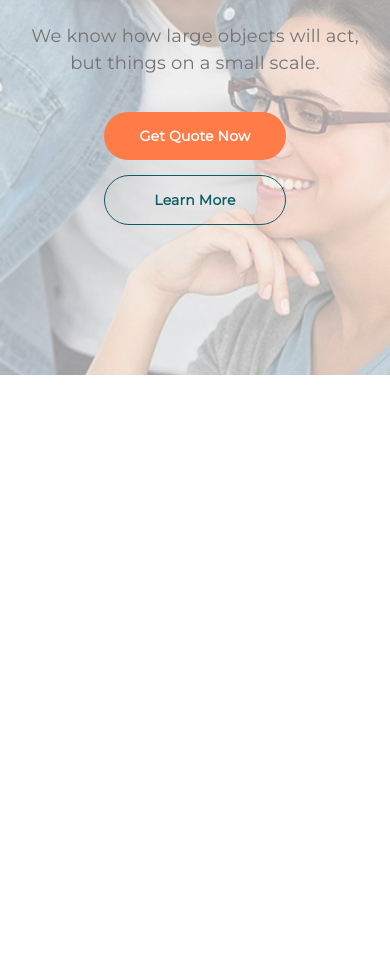
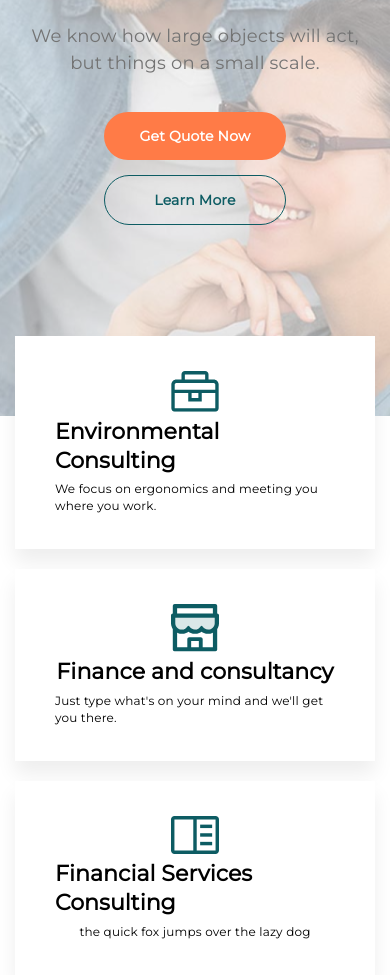
Before and after one commit to MelnicIvan/Relvise, a plain HTML site: page index.html in a window 390 px wide. Shown: the part 328-1303 px from the top of the page. Before the commit the page ends 844 px from the top, so only its background shows below. Drawn offline with Linux system fonts and the light colour scheme.

Commit message:
Section layout - services

```diff
--- a/assets/scss/media/_media.scss
+++ b/assets/scss/media/_media.scss
@@ -6,6 +6,21 @@
     .hero {
         &__background img {
             opacity: .4;
+        }
+    }
+
+    .services {
+        &__items {
+            flex-direction: column;
+            align-items: center;
+            gap: 20px;
+
+        }
+
+        &__item {
+            width: 80%;
+            align-items: center;
+            max-width: none;
         }
     }
 }
@@ -33,6 +48,16 @@
 
         &__subtitle {
             font-size: 18px;
+        }
+    }
+
+    .services {
+        &__item {
+            width: 100%;
+        }
+
+        &__items {
+            margin-top: -80px;
         }
     }
 }
@@ -126,6 +151,8 @@
     }
 
     .hero {
+        padding: 150px 0 191px 0;
+
         &info {
             gap: 20px;
         }
@@ -139,4 +166,17 @@
             font-size: 40px;
         }
     }
+
+    .item-services {
+        gap: 5px;
+
+        &__title {
+            font-size: 22px;
+
+        }
+
+        &__subtitle {
+            font-size: 12px;
+        }
+    }
 }
--- a/assets/scss/pages/_index.scss
+++ b/assets/scss/pages/_index.scss
@@ -6,10 +6,6 @@
     &__container {}
 
     &__info {
-
-        position: relative;
-        z-index: 5;
-
         display: flex;
         flex-direction: column;
         gap: 35px;
@@ -73,11 +69,53 @@
         left: 0;
         height: 100%;
         width: 100%;
+        z-index: -1;
 
-    & img{
-        object-position: right;
+        & img {
+            object-position: right;
+        }
     }
 }
 
+.services {
 
+    &__container {}
+
+    &__items {
+        display: flex;
+        margin-top: -110px;
+        gap:30px;
+    }
+
+    &__item {
+        max-width: 328px;
+        padding: 35px 40px;
+        background: #FFF;
+        box-shadow: 0px 13px 19px 0px rgba(0, 0, 0, 0.07);
+    }
 }
+
+.item-services {
+    display: flex;
+    flex-direction: column;
+    gap: 10px;
+
+
+    &__icon {}
+
+    &__title {
+        font-size: 24px;
+        font-style: normal;
+        font-weight: 700;
+        line-height: 133%;
+        letter-spacing: 0.1px;
+    }
+
+    &__subtitle {
+        font-size: 14px;
+        font-style: normal;
+        font-weight: 500;
+        line-height: 143%;
+        letter-spacing: 0.2px;
+    }
+}
--- a/index.html
+++ b/index.html
@@ -51,6 +51,36 @@
                     <img src="assets/img/index/hero-bg.jpg" alt="Background">
                 </div>
             </section>
+            <section class="services">
+                <div class="services__container">
+                    <div class="services__items">
+                        <div class="services__item item-services">
+                            <div class="item-services__icon"><img src="assets/img/index/sevices/01.svg" alt=""></div>
+                            <div class="item-services__title">Environmental
+                                Consulting</div>
+                            <div class="item-services__subtitle">We focus on ergonomics and
+                                meeting you where you work. </div>
+                        </div>
+                        <div class="services__item item-services">
+                            <div class="item-services__icon"><img src="assets/img/index/sevices/02.svg" alt=""></div>
+                            <div class="item-services__title">Finance and
+                                consultancy </div>
+                            <div class="item-services__subtitle">Just type what's on your mind
+                                and we'll get you there.</div>
+                        </div>
+                        <div class="services__item item-services">
+                            <div class="item-services__icon"><img src="assets/img/index/sevices/03.svg" alt=""></div>
+                            <div class="item-services__title">Financial Services
+                                Consulting</div>
+                            <div class="item-services__subtitle">the quick fox jumps over the
+                                lazy dog</div>
+                        </div>
+
+                    </div>
+                </div>
+            </section>
+
+
         </main>
     </div>
 
```
Also changed, not shown: assets/css/style.css, assets/img/index/sevices/01.svg (added), assets/img/index/sevices/02.svg (added), assets/img/index/sevices/03.svg (added).
